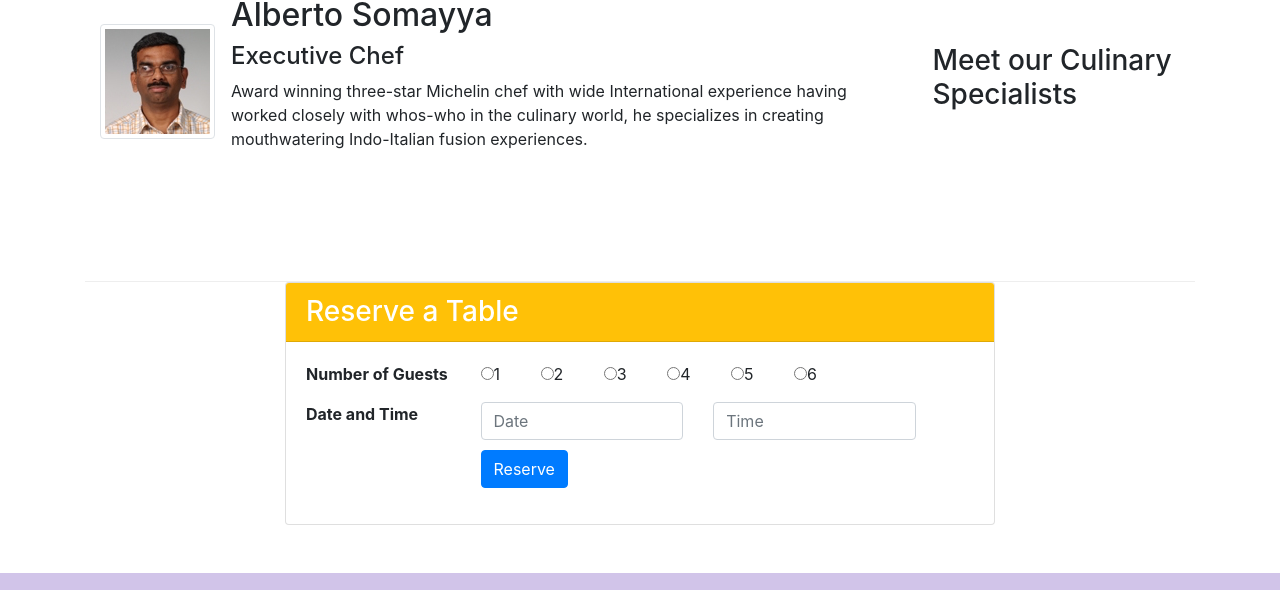
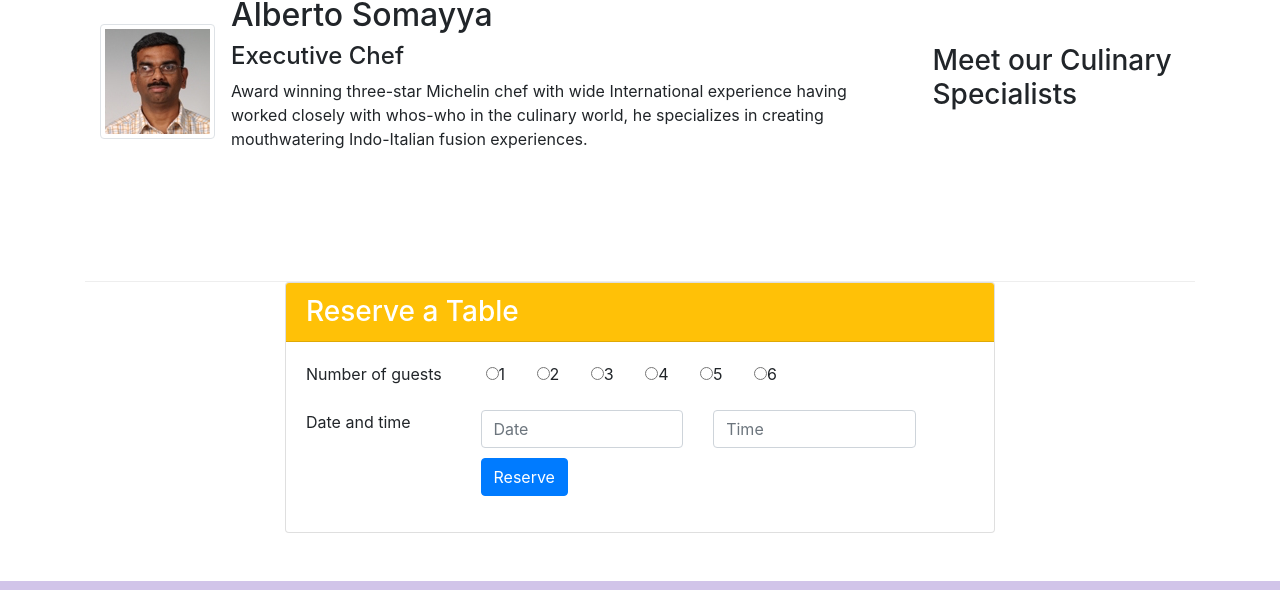
Before and after one commit to TunKitt/Exercise, a website: page index.html in a window 1280 px wide. Shown: the part 1252-1842 px from the top of the page. Drawn offline with nearby package versions, Linux system fonts and the light colour scheme.

Commit message:
Lab2 update

```diff
--- a/index.html
+++ b/index.html
@@ -114,23 +114,25 @@
             <div class="card">
                 <h3 class="card-header bg-warning text-white">Reserve a Table</h3>
                 <div class="card-body">
-                    <dl class="row">
-                        <dt class="col-3">Number of Guests</dt>
-                        <dd class="col-9">
-                            <input type="radio" id="1" name="numberofguests" value="1"><label for="1">1 &nbsp; &nbsp; &nbsp; &nbsp;</label>
-                            <input type="radio" id="2" name="numberofguests" value="2"><label for="2">2 &nbsp; &nbsp; &nbsp; &nbsp;</label>
-                            <input type="radio" id="3" name="numberofguests" value="3"><label for="3">3 &nbsp; &nbsp; &nbsp; &nbsp;</label>
-                            <input type="radio" id="4" name="numberofguests" value="4"><label for="4">4 &nbsp; &nbsp; &nbsp; &nbsp;</label>
-                            <input type="radio" id="5" name="numberofguests" value="5"><label for="5">5 &nbsp; &nbsp; &nbsp; &nbsp;</label>
-                            <input type="radio" id="6" name="numberofguests" value="6"><label for="6">6 &nbsp; &nbsp; &nbsp; &nbsp;</label>
-                        </dd>
+                    <form>
+                        <div class="form-group row">
+                            <label for="number" class="col-sm-3 control-lable">Number of guests</label>
+                            <div class="form-check mr-auto">
+                                <input type="radio" id="1" name="numberofguests" value="1"><label for="1">1 &nbsp; &nbsp; &nbsp; </label>
+                                <input type="radio" id="2" name="numberofguests" value="2"><label for="2">2 &nbsp; &nbsp; &nbsp; </label>
+                                <input type="radio" id="3" name="numberofguests" value="3"><label for="3">3 &nbsp; &nbsp; &nbsp; </label>
+                                <input type="radio" id="4" name="numberofguests" value="4"><label for="4">4 &nbsp; &nbsp; &nbsp; </label>
+                                <input type="radio" id="5" name="numberofguests" value="5"><label for="5">5 &nbsp; &nbsp; &nbsp; </label>
+                                <input type="radio" id="6" name="numberofguests" value="6"><label for="6">6 &nbsp; &nbsp; &nbsp; </label>
+                            </div>
+                        </div>
+                        <div class="form-group row">
+                        <label for="number" class="col-sm-3 control-lable">Date and time</label>
 
-                        <dt class="col-3">Date and Time</dt>
-
-                            <div class="col-5 col-md-4">
+                            <div class="col-md-4">
                                 <input type="datee" class="form-control" id="datee" name="datee" placeholder="Date">
                             </div>
-                            <div class="col-5 col-md-4">
+                            <div class="col-md-4">
                                 <input type="timee" class="form-control" id="timee" name="timee" placeholder="Time">
                             </div>
                             <br><br>
@@ -138,10 +140,11 @@
                                 <div class="offset-md-3 col-md-4">
                                     <button type="submit" class="btn btn-primary">Reserve</button>
                                 </div>
+                            </div>
 
 
-                    </dl>
                 </div>
+            </form>
             </div>
         </div>
     </div>
```
